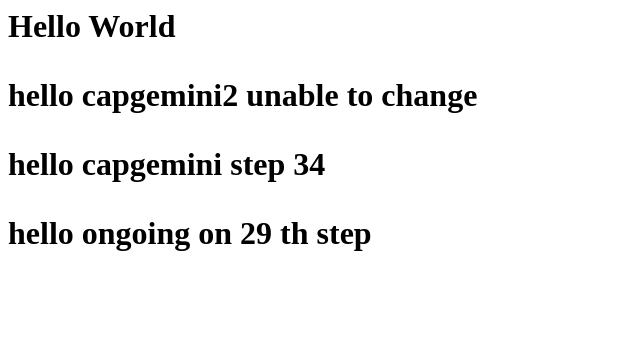
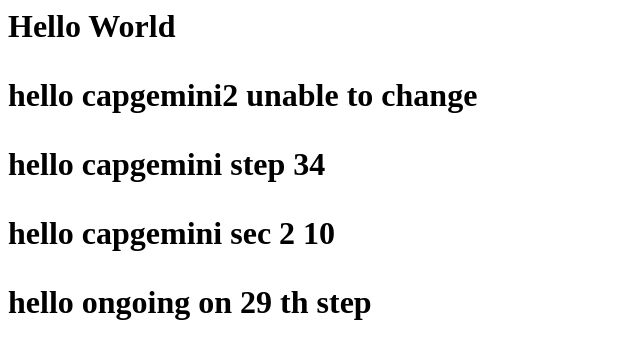
Before and after one commit to 2266saty/freshersbatch-oct16, a plain HTML site: page index.html in a window 1280 px wide. Shown: the whole page, without its empty margins (0-640 px from the left). Drawn offline with Linux system fonts and the light colour scheme.

Commit message:
step sec-2 11

```diff
--- a/index.html
+++ b/index.html
@@ -6,6 +6,8 @@
 <p>hello capgemini2 unable to change </p>
 
 <p>hello capgemini step 34 </p>
+
+<p>hello capgemini sec 2 10 </p>
 <p>hello ongoing on 29 th step</p>
 </body>
 </html>
```
